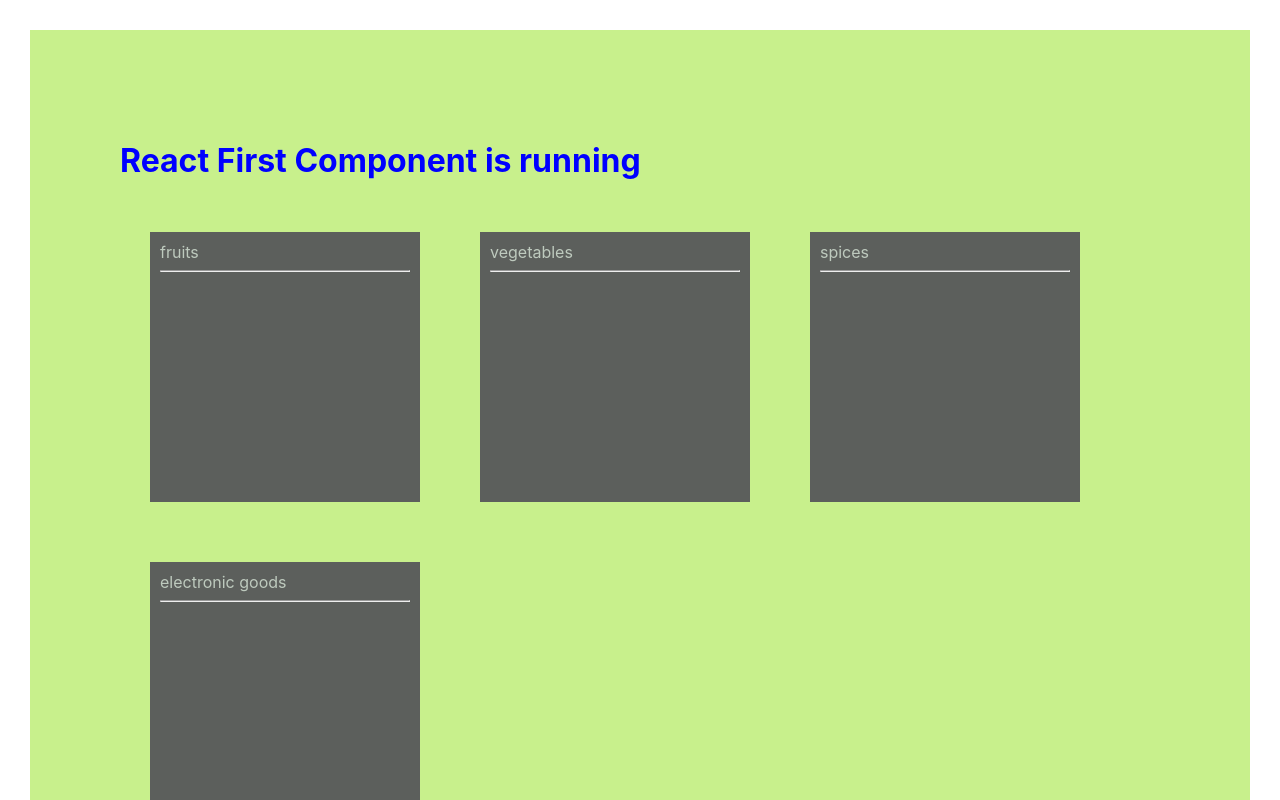
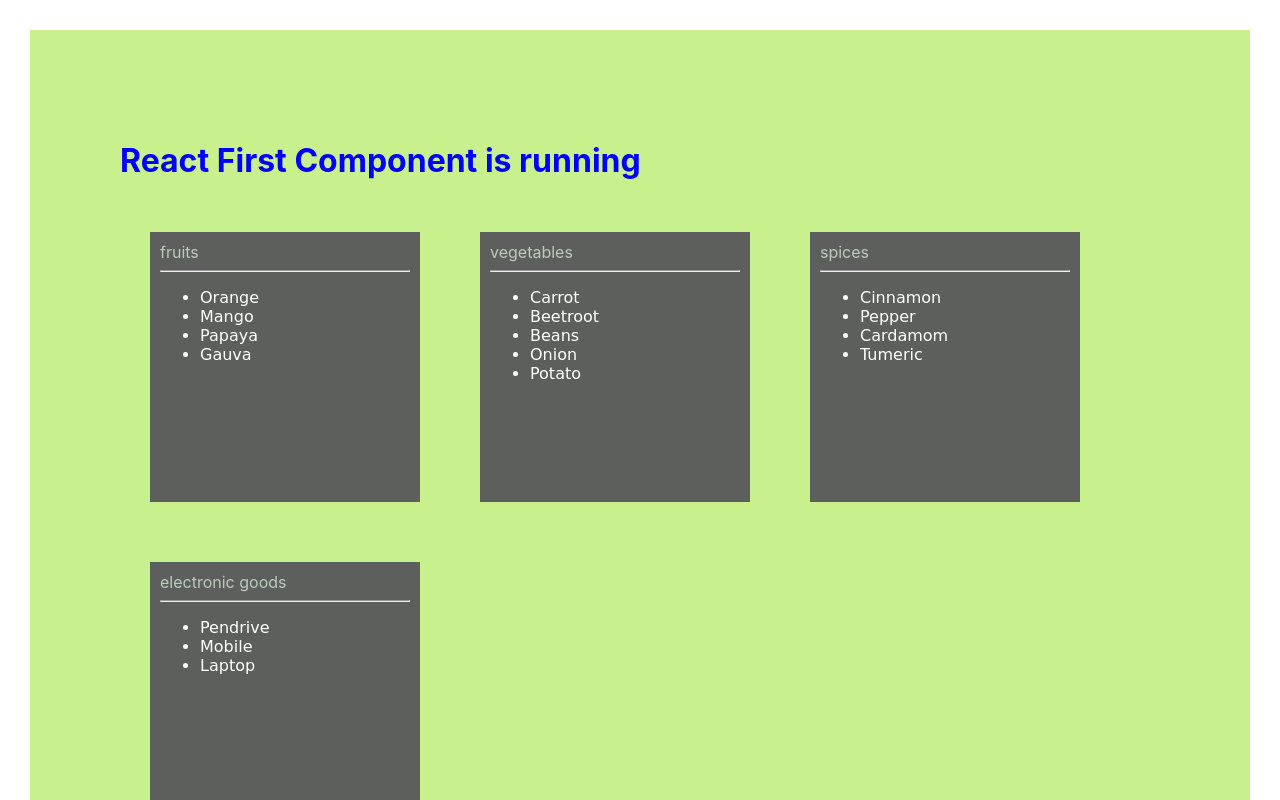
Before and after one commit to vinodh1988/react-js-techwave, a React (Create React App) app: page / in a window 1280 px wide. Shown: the top 800 px of the page. Built offline with nearby package versions, Linux system fonts and the light colour scheme.

Commit message:
map-commit

```diff
--- a/src/App.js
+++ b/src/App.js
@@ -7,20 +7,34 @@ class App extends React.Component
 {
      constructor(){
        super();
+
         this.state={
-          titles :["fruits","vegetables","spices","electronic goods"]
+          titles :["fruits","vegetables","spices","electronic goods"],
+          items:[
+            ["Orange","Mango","Papaya","Gauva"],
+            ["Carrot","Beetroot","Beans","Onion","Potato"],
+            ["Cinnamon","Pepper","Cardamom","Tumeric"],
+            ["Pendrive","Mobile","Laptop"]
+          ]
         }
+
      }
      render(){
+      console.log(this);
          return(
            <div>
               <h1>React First Component is running</h1>
-              <Box title={this.state.titles[0]}></Box>
-              <Box title={this.state.titles[1]}></Box>
-              <Box title={this.state.titles[2]}></Box>
-              <Box title={this.state.titles[3]}></Box>
+              {
+              this.state.titles.map(
+                (x,index)=><Box title={x} items={this.state.items[index]}></Box>
+              )
+              }
            </div>
          )
      }
 }
 export default App;
+      /*  <Box title={this.state.titles[0]} items={this.state.items[0]}></Box>
+              <Box title={this.state.titles[1]} items={this.state.items[1]}></Box>
+              <Box title={this.state.titles[2]} items={this.state.items[2]}></Box>
+              <Box title={this.state.titles[3]} items={this.state.items[3]}></Box> */
--- a/src/Components/Box.js
+++ b/src/Components/Box.js
@@ -4,10 +4,14 @@ import './styles/box.css'
 
 class Box extends React.Component{
     render(){
+        let temp={color:"white",fontFamily:"comic sans ms"};
         return(
-        <div class="box">
+        <div className="box">
             {this.props.title}
             <hr/>
+            <ul>
+                {this.props.items.map(x=><li style={temp}>{x}</li>)}
+            </ul>
         </div>
         );
     }
```
